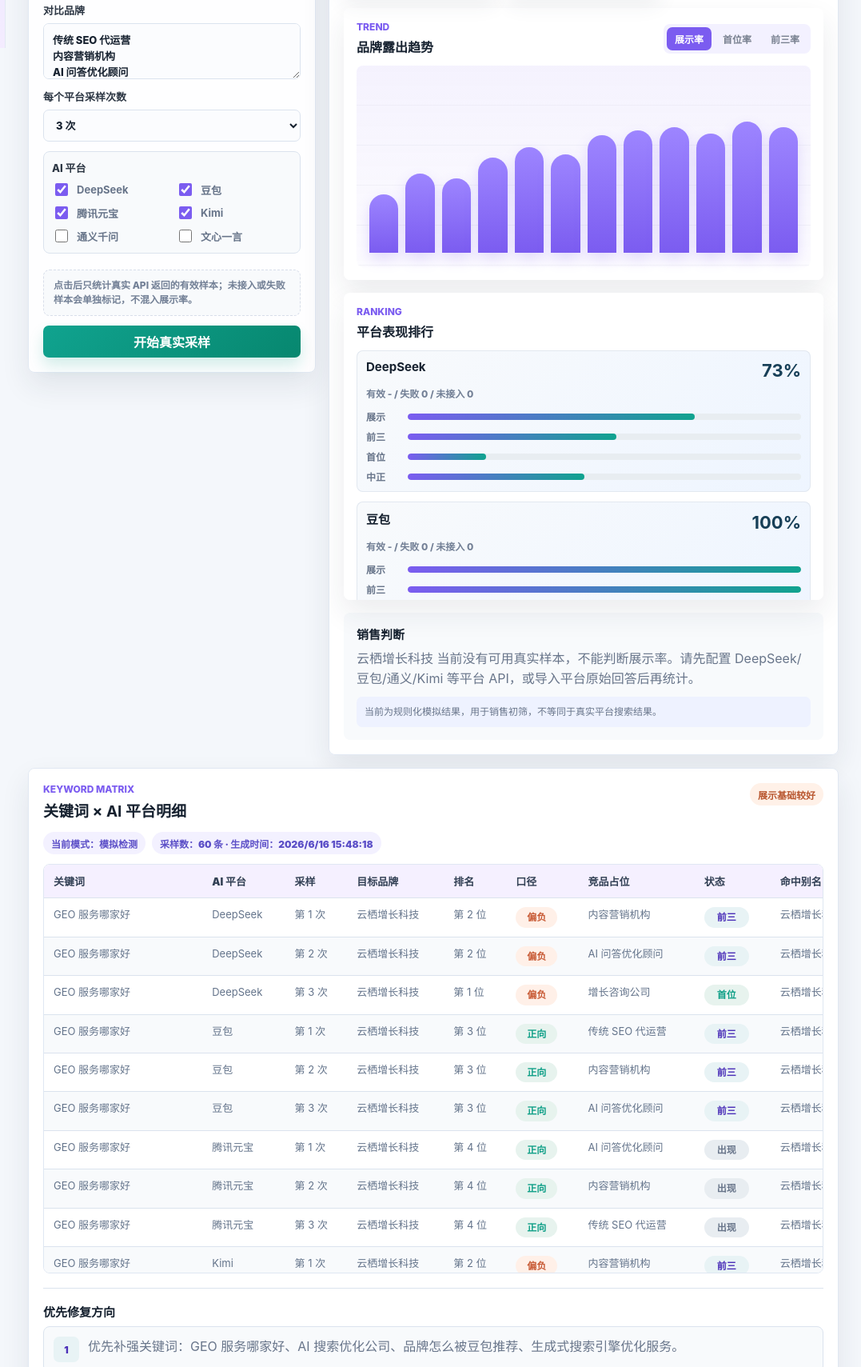
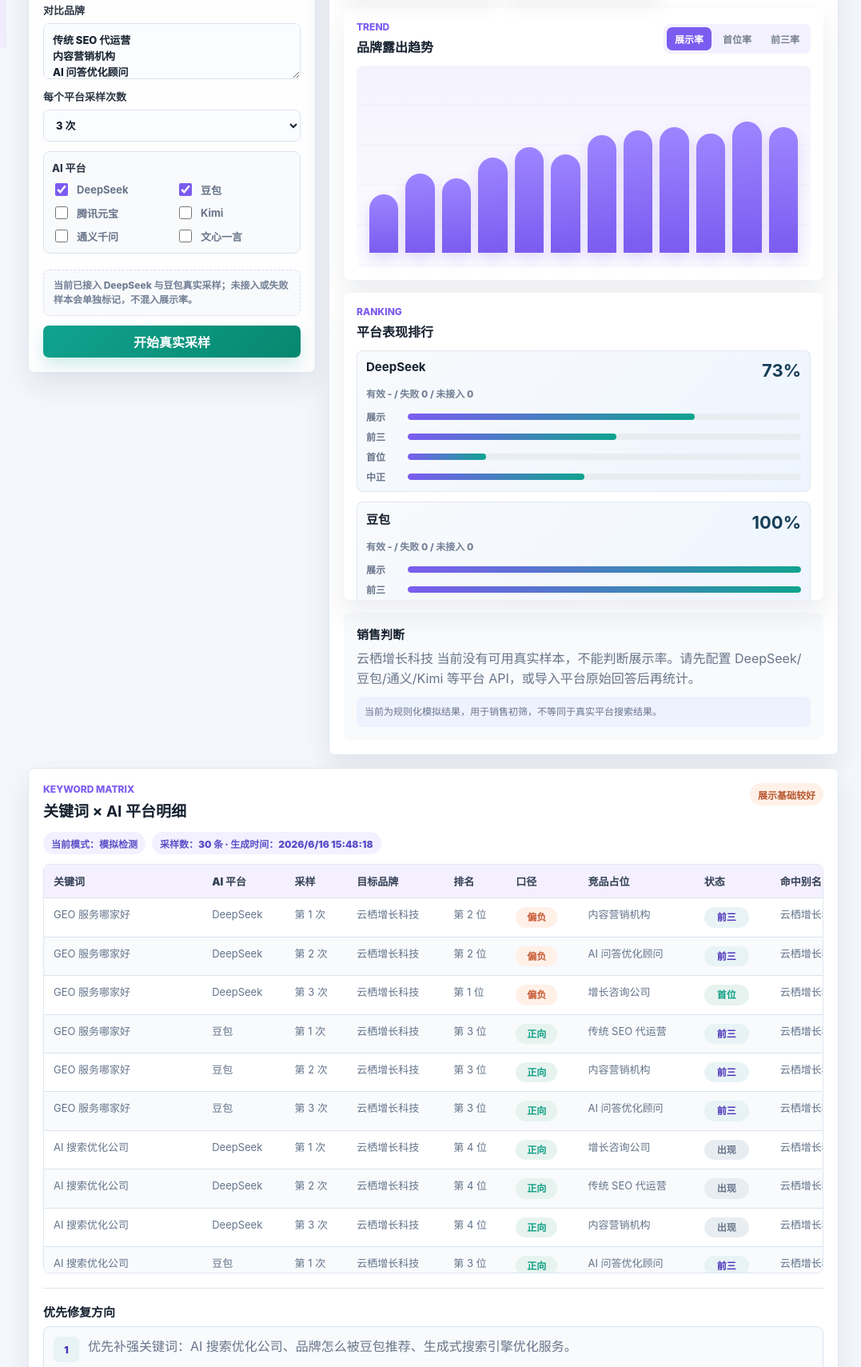
Before and after one commit to kelechen61-collab/geo-content-workbench, a website: page public/index.html in a window 1280 px wide. Shown: the part 740-2449 px from the top of the page at 80% size, without its empty margins (203-1280 px from the left). Drawn offline with Linux system fonts and the light colour scheme.

Commit message:
Default sampling to connected platforms

```diff
--- a/public/app.js
+++ b/public/app.js
@@ -430,7 +430,7 @@
     const el = $(key);
     if (el) el.value = value;
   }
-  setPlatforms(["DeepSeek", "豆包", "腾讯元宝", "Kimi"]);
+  setPlatforms(["DeepSeek", "豆包"]);
   $("sampleCount").value = "3";
 }
 
@@ -438,7 +438,7 @@
   ["targetBrand", "brandAliases", "visibilityBusiness", "visibilityKeywords", "visibilityCompetitors"].forEach((id) => {
     $(id).value = "";
   });
-  setPlatforms(["DeepSeek", "豆包", "腾讯元宝"]);
+  setPlatforms(["DeepSeek", "豆包"]);
   $("sampleCount").value = "3";
   renderVisibilityReport(buildVisibilityReport());
 }
--- a/public/index.html
+++ b/public/index.html
@@ -223,13 +223,13 @@
             <p>AI 平台</p>
             <label><input type="checkbox" name="platform" value="DeepSeek" checked /> DeepSeek</label>
             <label><input type="checkbox" name="platform" value="豆包" checked /> 豆包</label>
-            <label><input type="checkbox" name="platform" value="腾讯元宝" checked /> 腾讯元宝</label>
-            <label><input type="checkbox" name="platform" value="Kimi" checked /> Kimi</label>
+            <label><input type="checkbox" name="platform" value="腾讯元宝" /> 腾讯元宝</label>
+            <label><input type="checkbox" name="platform" value="Kimi" /> Kimi</label>
             <label><input type="checkbox" name="platform" value="通义千问" /> 通义千问</label>
             <label><input type="checkbox" name="platform" value="文心一言" /> 文心一言</label>
           </div>
 
-          <p class="sampling-hint wide">点击后只统计真实 API 返回的有效样本；未接入或失败样本会单独标记，不混入展示率。</p>
+          <p class="sampling-hint wide">当前已接入 DeepSeek 与豆包真实采样；未接入或失败样本会单独标记，不混入展示率。</p>
           <button id="runVisibilityBtn" class="primary wide" type="submit">开始真实采样</button>
         </form>
       </section>
@@ -368,6 +368,6 @@
       </div>
     </div>
 
-    <script src="/app.js?v=20260616-real-sampling" type="module"></script>
+    <script src="/app.js?v=20260616-real-sampling-2" type="module"></script>
   </body>
 </html>
```
